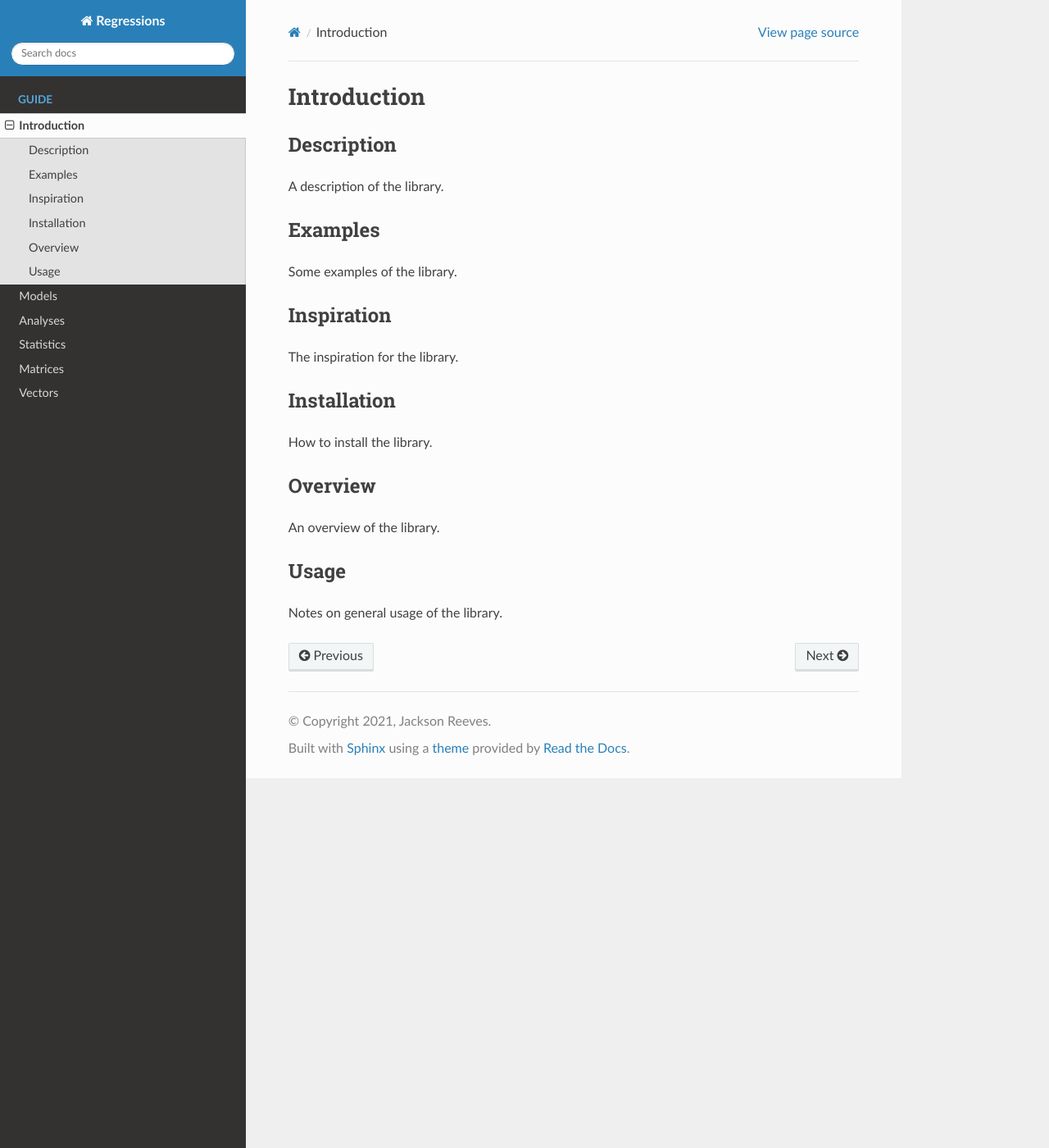
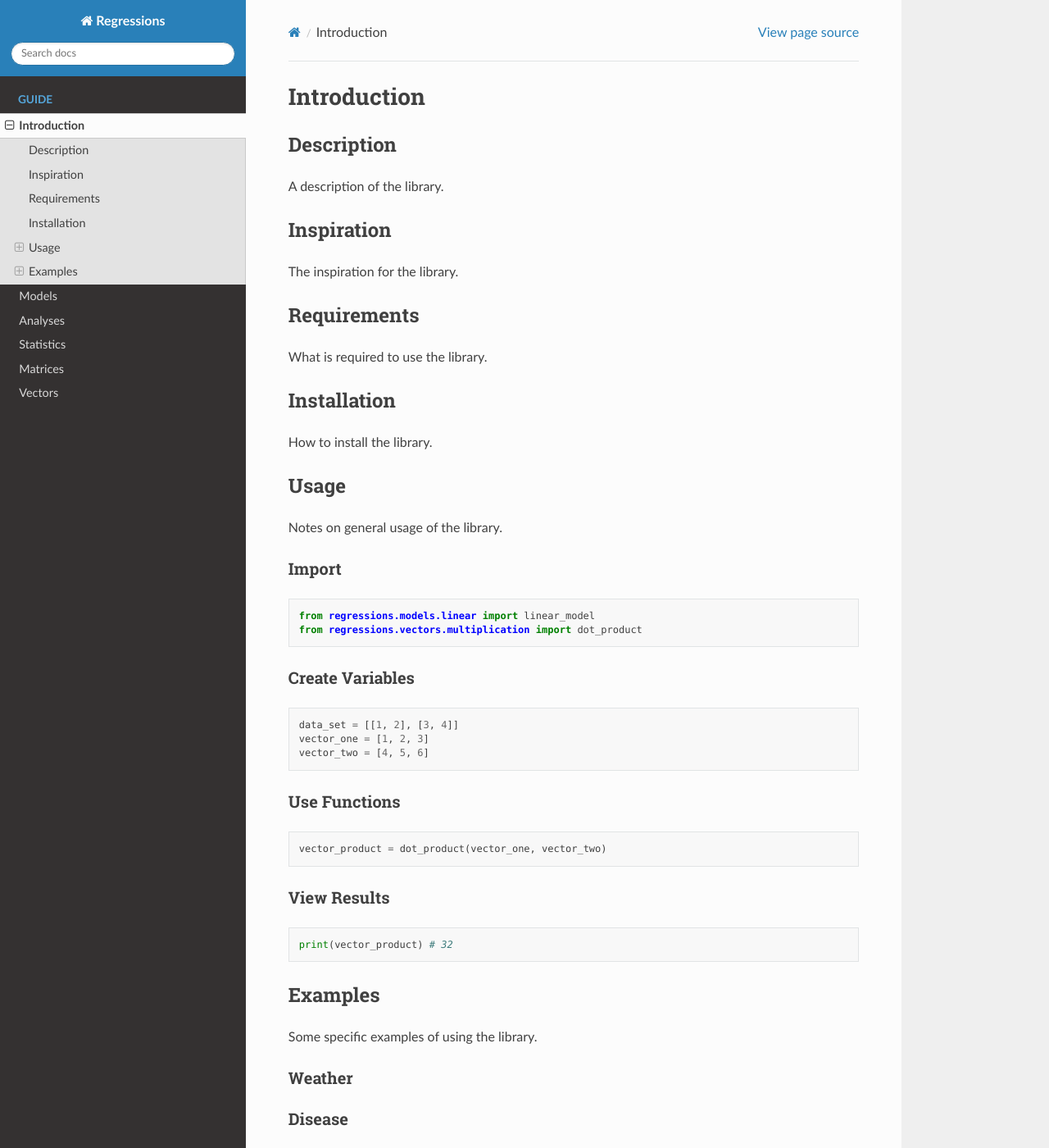
Before and after one commit to jtreeves/regressions_library, a Sphinx documentation site: the page built from documentation/source/introduction.rst, in a window 1280 px wide and 1400 px high. Shown: the whole window at 82% size. Built offline with Sphinx 7.4.7 and the Read the Docs theme 2.0.0, drawn with Linux system fonts in a browser that asks for light colours.

Commit message:
[documentation] Build out introduction section and add code snippets

```diff
--- a/documentation/source/introduction.rst
+++ b/documentation/source/introduction.rst
@@ -5,22 +5,62 @@ Description
 -----------
 A description of the library.
 
-Examples
---------
-Some examples of the library.
-
 Inspiration
 -----------
 The inspiration for the library.
+
+Requirements
+------------
+What is required to use the library.
 
 Installation
 ------------
 How to install the library.
 
-Overview
---------
-An overview of the library.
-
 Usage
 -----
 Notes on general usage of the library.
+
+Import
+******
+
+.. code-block:: python
+
+    from regressions.models.linear import linear_model
+    from regressions.vectors.multiplication import dot_product
+
+Create Variables
+****************
+
+.. code-block:: python
+
+    data_set = [[1, 2], [3, 4]]
+    vector_one = [1, 2, 3]
+    vector_two = [4, 5, 6]
+
+Use Functions
+*************
+
+.. code-block:: python
+
+    vector_product = dot_product(vector_one, vector_two)
+
+View Results
+************
+
+.. code-block:: python
+
+    print(vector_product) # 32
+
+Examples
+--------
+Some specific examples of using the library.
+
+Weather
+*******
+
+Disease
+*******
+
+Profits
+*******
```
Also changed, not shown: PYPI.md (+1 -1 lines).
